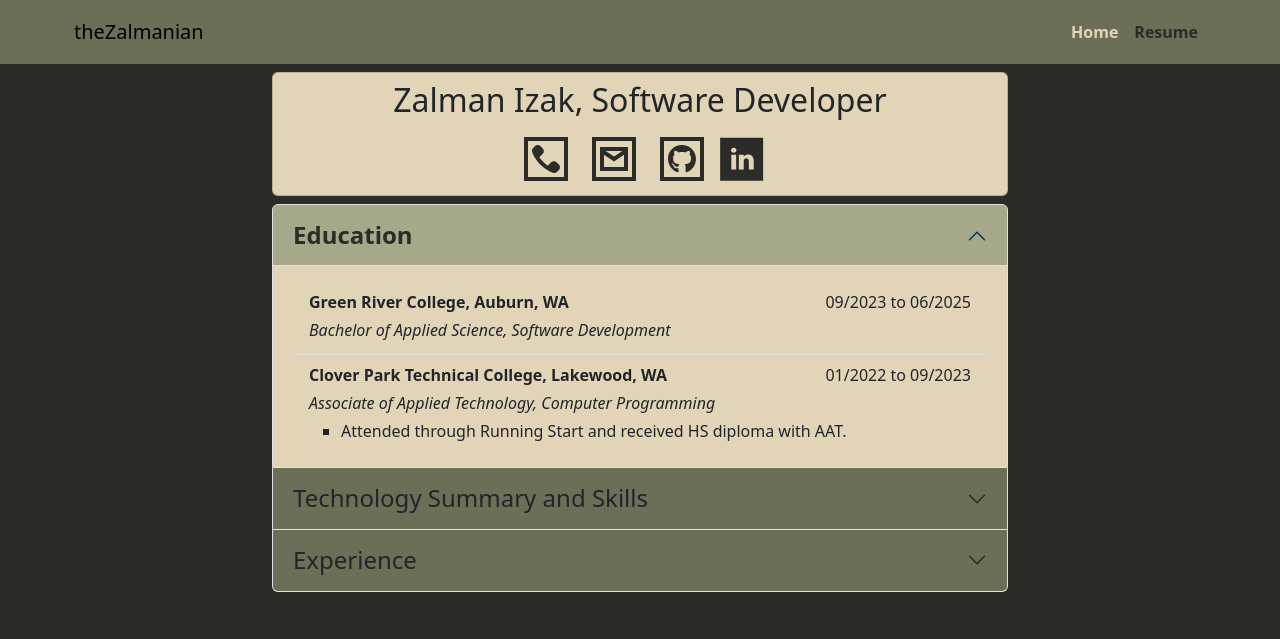
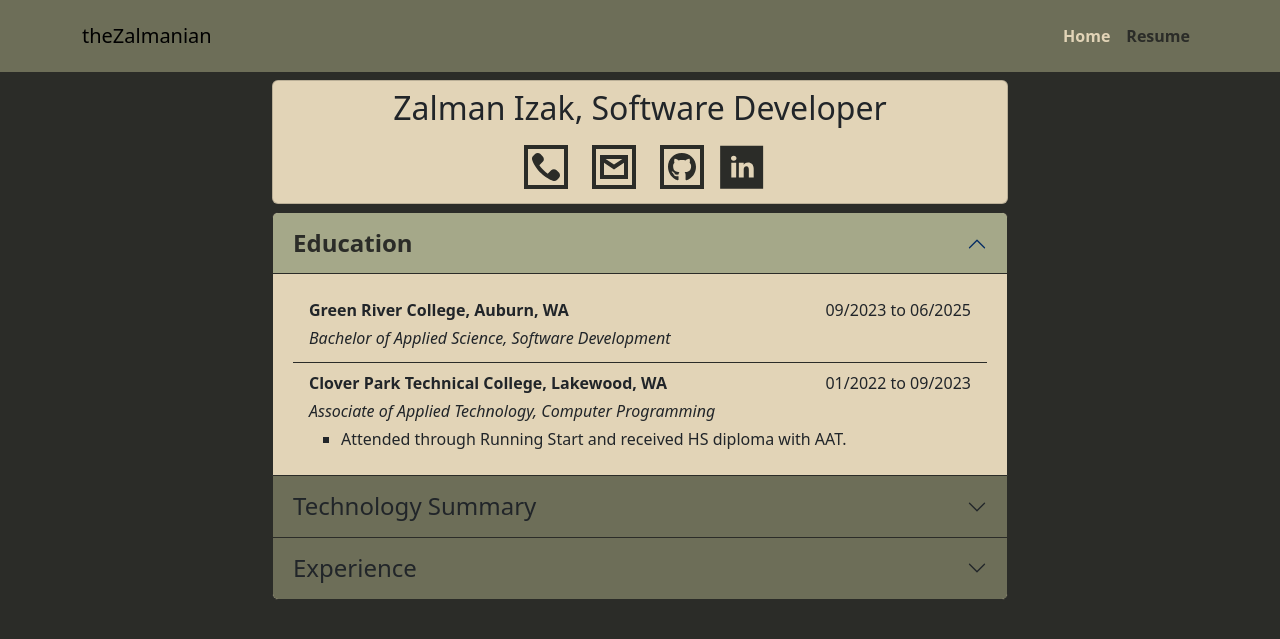
Before and after one commit to theZalmanian/Fall2023-SDEV305-TheZalmanian, a PHP site: page /portfolio/resume.html in a window 1280 px wide. Shown: the top 639 px of the page. Run offline with PHP 8.4, Linux system fonts and the light colour scheme.

Commit message:
Added spacing to navigation - Finalized styling with element borders

```diff
--- a/css/site.css
+++ b/css/site.css
@@ -1,7 +1,7 @@
 :root {
     --primary-color: #2B2C28;
     --secondary-color: #6d6e58;
-    --variant-secondary-color: #a5a889;
+    --secondary-color-variant: #a5a889;
     --accent-color: #E2D4B7;
 }
 
@@ -40,7 +40,7 @@ button.accordion-button.collapsed {
 }
 
 button.accordion-button:not(.collapsed) {
-    background: var(--variant-secondary-color);
+    background: var(--secondary-color-variant);
     color: var(--primary-color);
     font-size: x-large;
     font-weight: bold;
@@ -63,6 +63,10 @@ li {
     list-style-type: square;
 }
 
+.accordion {
+    --bs-accordion-border-color: var(--primary-color);
+}
+
 .accordion-body > .list-group-flush > li.list-group-item a {
     color: var(--secondary-color);
     font-weight: bold;
@@ -75,3 +79,7 @@ li {
 .list-group-flush > li.list-group-item p {
     margin-bottom: .25rem;
 }
+
+.list-group-item {
+    border-color: var(--primary-color);
+}
--- a/portfolio/resume.html
+++ b/portfolio/resume.html
@@ -10,8 +10,8 @@
 
 </head>
 <body>
-    <nav class="navbar sticky-top navbar-expand-md">
-        <div class="container p-1">
+    <nav class="navbar sticky-top navbar-expand-md p-3">
+        <div class="container">
             <div class="navbar-brand">
                 theZalmanian
             </div>
@@ -122,7 +122,7 @@
                             <button class="accordion-button collapsed" type="button"
                                     data-bs-toggle="collapse" data-bs-target="#skills"
                                     aria-expanded="false" aria-controls="skills">
-                                Technology Summary and Skills
+                                Technology Summary
                             </button>
                         </h2>
                     <div id="skills" class="accordion-collapse collapse">
```
Also changed, not shown: index.html (+4 -4 lines).
